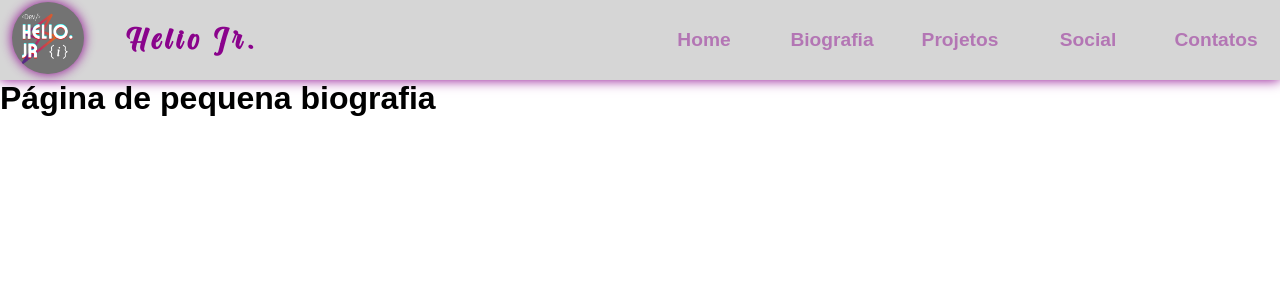
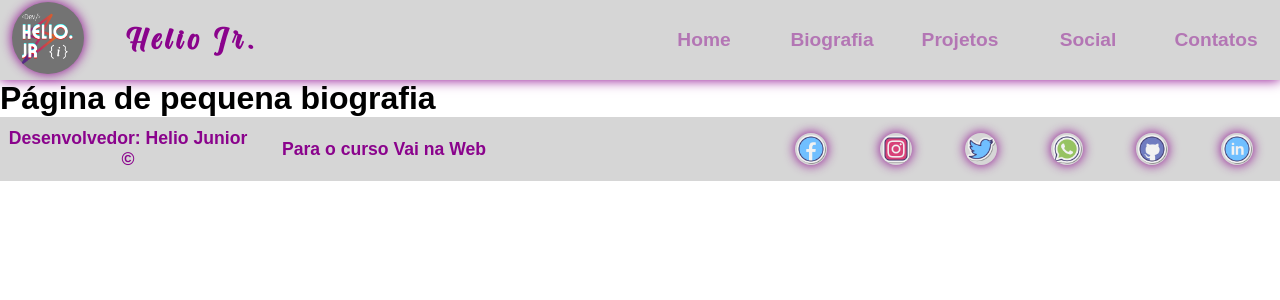
Before and after one commit to helio-s-jr/ultimo-trabalho-vnw, a React (Create React App) app: page /bio in a window 1280 px wide. Shown: the top 300 px of the page. Built offline with nearby package versions, Linux system fonts and the light colour scheme.

Commit message:
Home OK. Início da Bio

```diff
--- a/src/Components/Footer/index.jsx
+++ b/src/Components/Footer/index.jsx
@@ -11,31 +11,28 @@ export default function Footer(){
     return(
         <S.ContainerFooter>
             <S.BoxParagrf>
-                <p>Desenvolvido por Helio Junior.</p>
-                <p>Projeto do curso Vai na Web</p>
+                <S.ParagraFooter>Desenvolvedor: Helio Junior &copy;</S.ParagraFooter>
+                <S.ParagraFooter>Para o curso Vai na Web</S.ParagraFooter>
             </S.BoxParagrf>
             <S.ContainerSocialMidias>
-                <figure>
-                        <a href="https://www.facebook.com/helio.slv.junior/" target='blank'><img src={Face} alt='Ilustração Icone Facebook' /></a>
-                </figure>
-                <figure>
-
-                </figure>
-                <figure>
-                        <a href="https://www.instagram.com/hellio.jr/?hl=pt-br" target='blank'><img src={Insta} alt='Ilustração Icone Instagram' /></a>
-                </figure>
-                <figure>
-                        <a href="https://twitter.com/binhozapata" target='blank'><img src={Twitter} alt='Ilustração Icone Twitter' /></a>
-                </figure>
-                <figure>
-                        <a href=""><img src={Whats} alt='Ilustração Icone Whatsapp' /></a>
-                </figure>
-                <figure>
-                        <a href="https://github.com/helio-s-jr" target='blank'><img src={Github} alt='Ilustração Icone Github' /></a>
-                </figure>
-                <figure>
-                        <a href="https://www.linkedin.com/in/helio-s-junior/" target='blank'><img src={Linkedin} alt='Ilustração Icone Linkedin' /></a>
-                </figure>
+                <S.BoxFigFooter>
+                        <a class='imgs-footer'href="https://www.facebook.com/helio.slv.junior/" target='blank'><S.ImageFooter src={Face} alt='Ilustração Icone Facebook' /></a>
+                </S.BoxFigFooter >
+                <S.BoxFigFooter>
+                        <a class='imgs-footer'href="https://www.instagram.com/hellio.jr/?hl=pt-br" target='blank'><S.ImageFooter src={Insta} alt='Ilustração Icone Instagram' /></a>
+                </S.BoxFigFooter>
+                <S.BoxFigFooter>
+                        <a class='imgs-footer'href="https://twitter.com/binhozapata" target='blank'><S.ImageFooter src={Twitter} alt='Ilustração Icone Twitter' /></a>
+                </S.BoxFigFooter>
+                <S.BoxFigFooter>
+                        <a class='imgs-footer'href="https://web.whatsapp.com/send?phone=+5521969101427" target='blank'><S.ImageFooter src={Whats} alt='Ilustração Icone Whatsapp' /></a>
+                </S.BoxFigFooter>
+                <S.BoxFigFooter>
+                        <a class='imgs-footer'href="https://github.com/helio-s-jr" target='blank'><S.ImageFooter src={Github} alt='Ilustração Icone Github' /></a>
+                </S.BoxFigFooter>
+                <S.BoxFigFooter>
+                        <a class='imgs-footer'href="https://www.linkedin.com/in/helio-s-junior/" target='blank'><S.ImageFooter src={Linkedin} alt='Ilustração Icone Linkedin' /></a>
+                </S.BoxFigFooter>
             </S.ContainerSocialMidias>
         </S.ContainerFooter>
     );
--- a/src/Components/Footer/style.js
+++ b/src/Components/Footer/style.js
@@ -3,27 +3,79 @@ import styled from 'styled-components'
 export const ContainerFooter = styled.section`
 
     width: 100%;
+    height: 8vh;
+    display: flex;
+    margin: auto;
+    text-align: center;
+    align-items: center;
+    justify-content: space-between;
+    background-color: #d6d6d6;
+`
+
+export const BoxParagrf = styled.div`
+
+    width: 40%;
     display: flex;
     text-align: center;
     align-items: center;
-    justify-content: center;
-    background-color: #D6D6D6;
+    justify-content: flex-start;
+    background-color: none;
 `
 
-export const BoxParagrf = styled.div`
+export const ParagraFooter = styled.p`
 
     width: 60%;
     display: flex;
     text-align: center;
     align-items: center;
     justify-content: center;
+    font-size: 1.1em;
+    font-weight: 750;
+    color: #8A038C;
 `
 
 export const ContainerSocialMidias = styled.section`
 
-    width: 50%
+    width: 40%;
+    display: flex;
+    align-items: center;
+    justify-content: flex-end;
+    background-color: none;
+`
+
+export const BoxFigFooter = styled.figure`
+
+    width: 100%;
     display: flex;
     align-items: center;
     justify-content: center;
-    flex-direction: row;
+    background-color: none;
 `
+
+export const ImageFooter = styled.img`
+
+    width: 2rem;
+    display: flex;
+    margin: 0 auto;
+    border-radius: 50px;
+    border: -moz-box-shadow: 0px 20px 25px #8A038C;
+    -webkit-box-shadow: 0px 0px 12px #8A038C;
+
+    .img-footer{
+        animation: shake 0.5s;
+        animation-iteration-count: infinite;
+    }
+    @keyframes shake {
+        0% { transform: translate(1px, 1px) rotate(0deg); }
+        10% { transform: translate(-1px, -2px) rotate(-1deg); }
+        20% { transform: translate(-3px, 0px) rotate(1deg); }
+        30% { transform: translate(3px, 2px) rotate(0deg); }
+        40% { transform: translate(1px, -1px) rotate(1deg); }
+        50% { transform: translate(-1px, 2px) rotate(-1deg); }
+        60% { transform: translate(-3px, 1px) rotate(0deg); }
+        70% { transform: translate(3px, 1px) rotate(-1deg); }
+        80% { transform: translate(-1px, -1px) rotate(1deg); }
+        90% { transform: translate(1px, 2px) rotate(0deg); }
+        100% { transform: translate(1px, -2px) rotate(-1deg); }
+      }
+`
--- a/src/Components/Header/index.jsx
+++ b/src/Components/Header/index.jsx
@@ -16,7 +16,7 @@ export default function Header(){
 
 
 			<S.BarLink>
-				<Link class="link-header" to='/home'><p class='p-header'>Home</p></Link>
+				<Link class="link-header" to='/'><p class='p-header'>Home</p></Link>
 				<Link class="link-header" to='/bio'><p class='p-header'>Biografia</p></Link>
 				<Link class="link-header" to='/projetos'><p class='p-header'>Projetos</p></Link>
 				<Link class="link-header" to='/social'><p class='p-header'>Social</p></Link>
--- a/src/Global/globalStyle.js
+++ b/src/Global/globalStyle.js
@@ -31,7 +31,26 @@ export const GlobalStyle = createGlobalStyle `
     .p-header: hover{
         color: #BE1675;
         transform: scale(1.1);
-        transition: 1s, 1s;
+        transition: 1s;
         opacity: 100%;
     }
+
+    .imgs-footer:hover{
+        animation: shake 0.3s;
+
+        animation-iteration-count: infinite;
+    }
+    @keyframes shake {
+        0% { transform: translate(1px, 1px) rotate(0deg); }
+        10% { transform: translate(-1px, -2px) rotate(-1deg); }
+        20% { transform: translate(-3px, 0px) rotate(1deg); }
+        30% { transform: translate(3px, 2px) rotate(0deg); }
+        40% { transform: translate(1px, -1px) rotate(1deg); }
+        50% { transform: translate(-1px, 2px) rotate(-1deg); }
+        60% { transform: translate(-3px, 1px) rotate(0deg); }
+        70% { transform: translate(3px, 1px) rotate(-1deg); }
+        80% { transform: translate(-1px, -1px) rotate(1deg); }
+        90% { transform: translate(1px, 2px) rotate(0deg); }
+        100% { transform: translate(1px, -2px) rotate(-1deg); }
+      }
 `
--- a/src/Pages/Bio/index.jsx
+++ b/src/Pages/Bio/index.jsx
@@ -1,11 +1,13 @@
 import React from 'react'
 import Header from '../../Components/Header/index'
+import Footer from '../../Components/Footer/index'
 
 export default function Bio(){
     return(
         <div>
             <Header/>
             <h1>Página de pequena biografia</h1>
+            <Footer/>
         </div>
     );
 }
--- a/src/Pages/Contatos/index.jsx
+++ b/src/Pages/Contatos/index.jsx
@@ -1,11 +1,13 @@
 import React from 'react'
 import Header from '../../Components/Header/index'
+import Footer from '../../Components/Footer/index'
 
 export default function Contatos(){
     return(
         <div>
             <Header/>
             <h1>Pagina para todos os contatos</h1>
+            <Footer/>
         </div>
     );
 }
--- a/src/Pages/Projetos/index.jsx
+++ b/src/Pages/Projetos/index.jsx
@@ -1,11 +1,13 @@
 import React from 'react'
 import Header from '../../Components/Header/index'
+import Footer from '../../Components/Footer/index'
 
 export default function Projetos(){
     return(
         <div>
             <Header/>
             <h1>Página dos projetos</h1>
+            <Footer/>
         </div>
     );
 }
--- a/src/Pages/Social/index.jsx
+++ b/src/Pages/Social/index.jsx
@@ -1,11 +1,13 @@
 import React from 'react'
 import Header from '../../Components/Header/index'
+import Footer from '../../Components/Footer/index'
 
 export default function Social(){
     return(
         <div>
             <Header/>
             <h1>Página para os Cards de Desenvolvimento Sustentáveis</h1>
+            <Footer/>
         </div>
     );
 }
```
